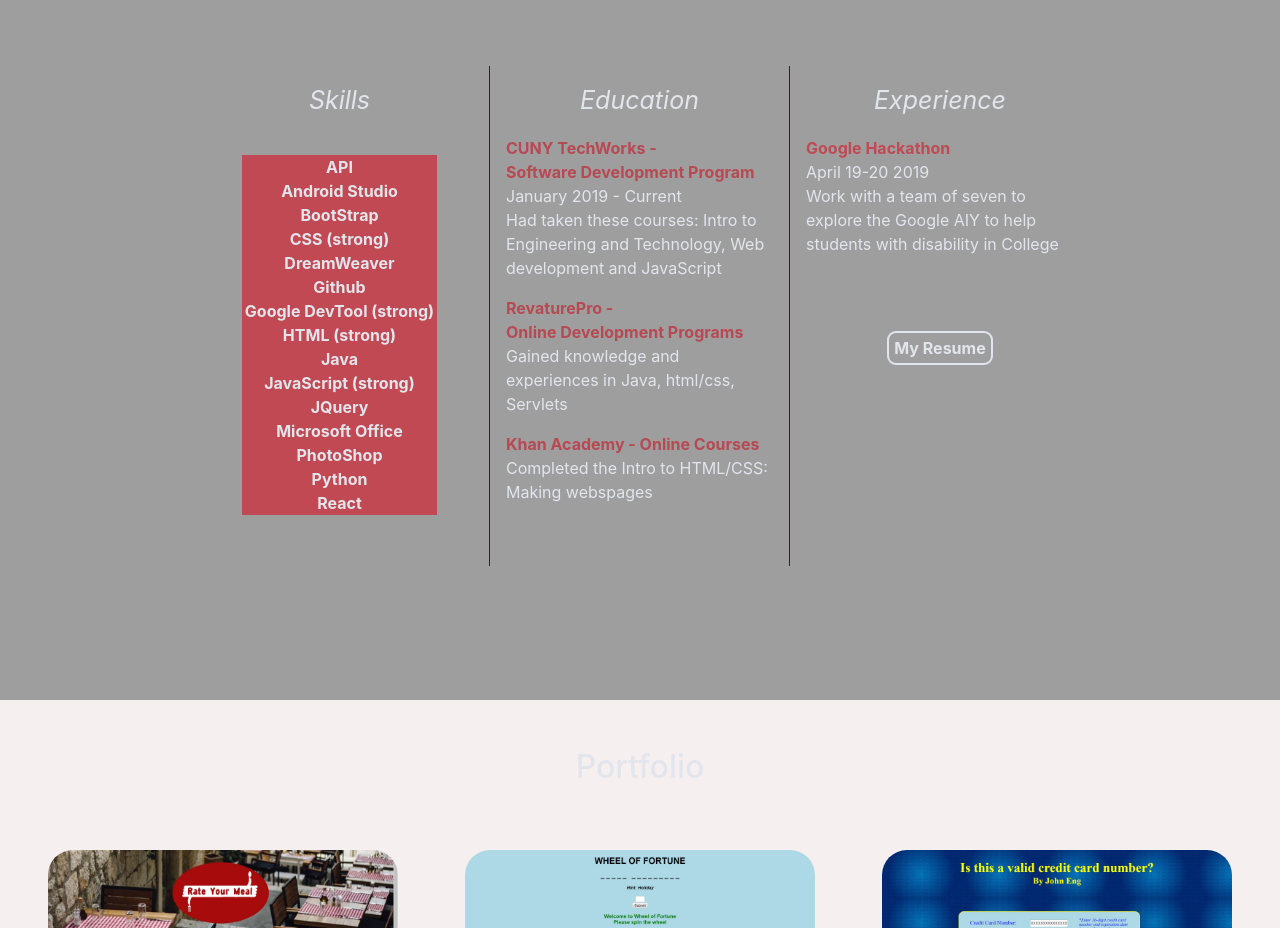
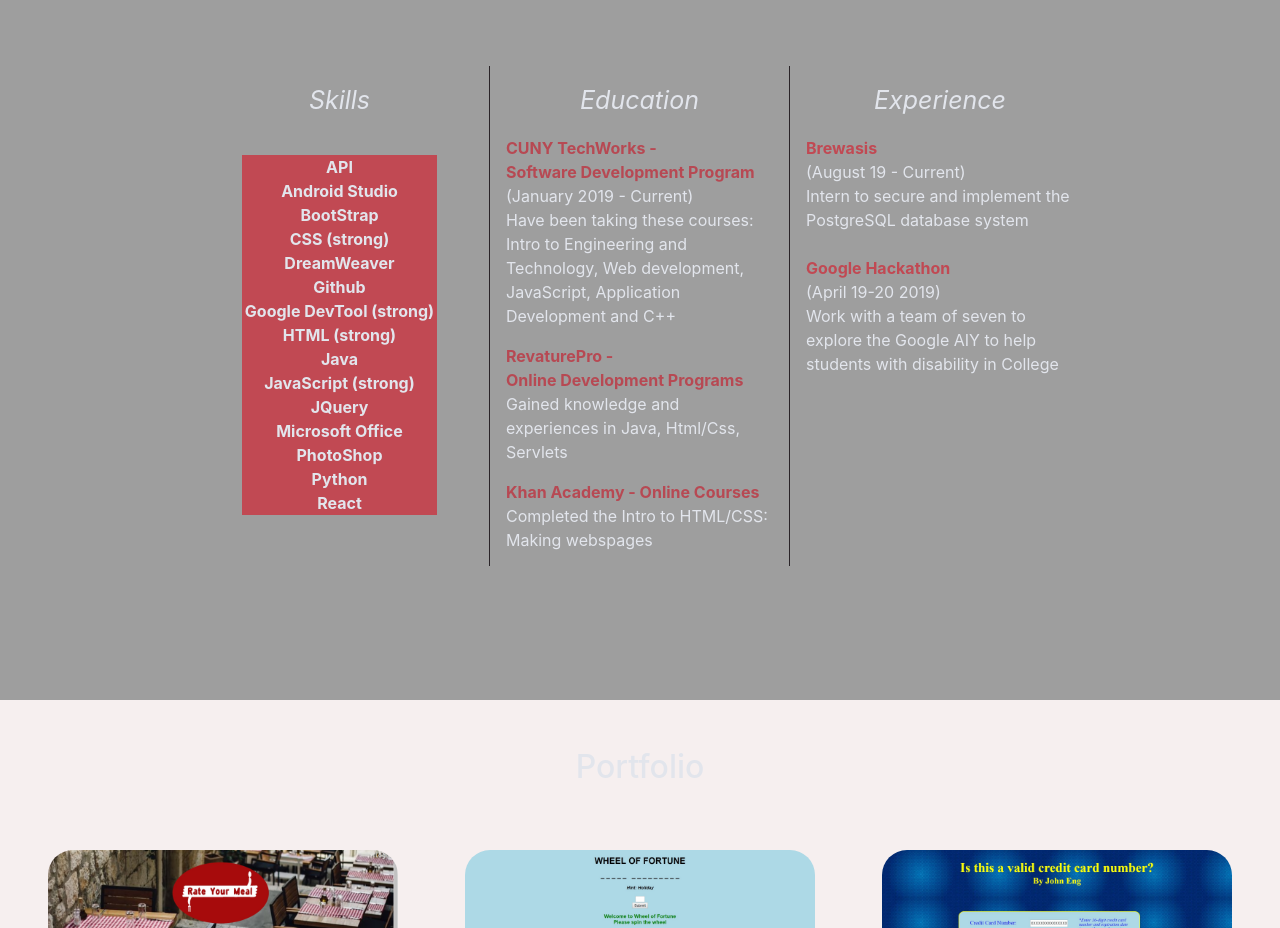
Before and after one commit to john1eng/My_Portfolio, a plain HTML site: page index.html in a window 1280 px wide. Shown: the part 1700-2628 px from the top of the page. Drawn offline with Linux system fonts and the light colour scheme; no server answers.

Commit message:
commit 4

```diff
--- a/index.html
+++ b/index.html
@@ -76,11 +76,11 @@
           <div class="d-flex flex-column p-2 experiencediv justify-content-start">
             <div class="p-2 qualificationsTitleSub">Education
             </div>
-            <div class="p-2"><a id="defaultLink" target="_blank" href="http://www.qcc.cuny.edu/contEd/CUNY-TechWorks.html">CUNY TechWorks -<br>Software Development Program</a><br>January 2019 - Current<br>
-            Had taken these courses: Intro to Engineering and Technology, Web development and JavaScript<br>
+            <div class="p-2"><a id="defaultLink" target="_blank" href="http://www.qcc.cuny.edu/contEd/CUNY-TechWorks.html">CUNY TechWorks -<br>Software Development Program</a><br>(January 2019 - Current)<br>
+            Have been taking these courses: Intro to Engineering and Technology, Web development, JavaScript, Application Development and C++<br>
             </div>
 
-            <div class="p-2"><a id="defaultLink" target="_blank" href="https://revature.com/learn-to-code/">RevaturePro -<br>Online Development Programs</a><br>Gained knowledge and experiences in Java, html/css, Servlets
+            <div class="p-2"><a id="defaultLink" target="_blank" href="https://revature.com/learn-to-code/">RevaturePro -<br>Online Development Programs</a><br>Gained knowledge and experiences in Java, Html/Css, Servlets
             </div>
 
             <div class="p-2"><a id="defaultLink" target="_blank" href="https://www.khanacademy.org/">Khan Academy - Online Courses</a><br>Completed the Intro to HTML/CSS: Making webspages
@@ -91,11 +91,12 @@
             </div>
             <!-- <div class="p-2"><a id="defaultLink" target="_blank" href="https://www.codenewbie.org/podcast">CodeNewbie Podcast</a><br>Listen to inspirational professional programmer interviews
             </div> -->
-            <div class="p-2"><b style="color:#C14953">Google Hackathon</b><br>April 19-20 2019<br>Work with a team of seven to explore the Google AIY to help students with disability in College
+            <div class="p-2"><b style="color:#C14953">Brewasis</b><br>(August 19 - Current)<br>Intern to secure and implement the PostgreSQL database system<br><br>
+              <b style="color:#C14953">Google Hackathon</b><br>(April 19-20 2019)<br>Work with a team of seven to explore the Google AIY to help students with disability in College
             <br><br><br><br>
             <div class="p-2" style="text-align:center">
 
-            <a id="resume" target="_blank" href="portfolios/John_Eng's-Resume.pdf"> My Resume </a>
+            <!-- <a id="resume" target="_blank" href="portfolios/John_Eng's-Resume.pdf"> My Resume </a> -->
           </div>
           </div>
         </div>
```
